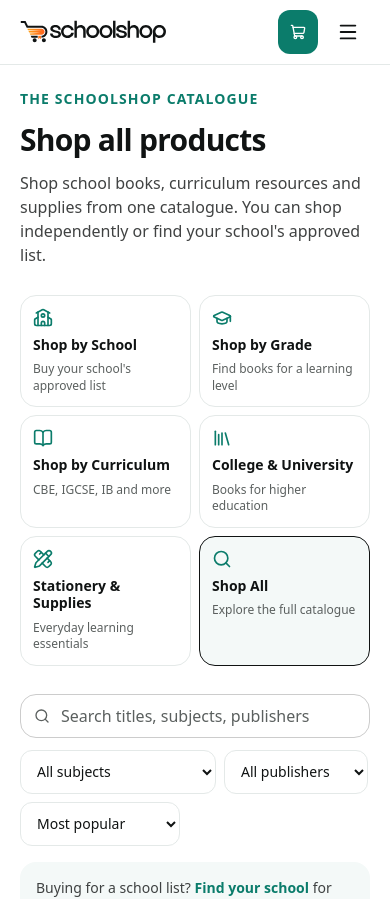
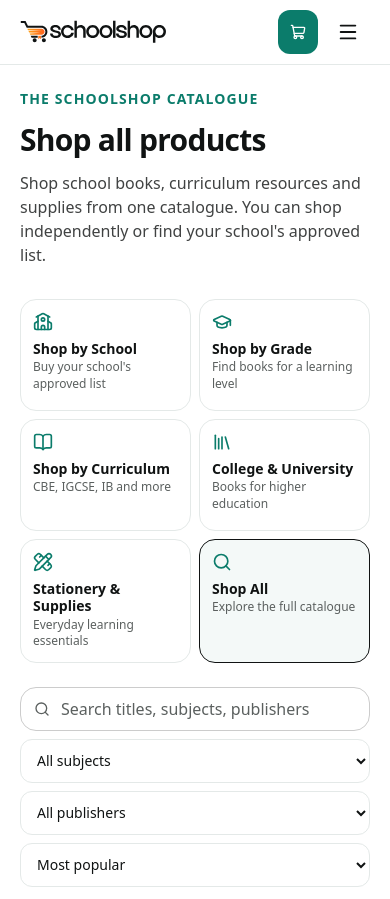
Before and after one commit to serenade18/schoolshop, a React (Vite) app: page /shop in a window 390 px wide. Shown: the top 899 px of the page. Built offline with nearby package versions, Linux system fonts and the light colour scheme.

Commit message:
Changed shop page

```diff
--- a/src/components/common/ProductCard.tsx
+++ b/src/components/common/ProductCard.tsx
@@ -43,8 +43,8 @@
             className="aspect-[3/4] w-full rounded-xl bg-paper object-cover"
           />
         ) : null}
-        <span style={{ display: product.imageUrl ? "none" : "flex" }}>
-          <BookCover product={product} index={index} />
+        <span className="w-full" style={{ display: product.imageUrl ? "none" : "flex" }}>
+          <BookCover product={product} index={index} className="w-full" />
         </span>
       </Link>
       <div className="flex flex-col gap-0.5">
--- a/src/pages/public/ShopPage.tsx
+++ b/src/pages/public/ShopPage.tsx
@@ -71,22 +71,26 @@
   const curriculumLabel = curriculumNames[curriculum] ?? curriculum.toUpperCase()
 
   return (
-    <div className="mx-auto flex max-w-6xl flex-col gap-7 px-5 pt-6 pb-16 md:pt-8">
+    <div className="mx-auto max-w-6xl px-5 pt-6 pb-16 md:pt-8">
       <header className="flex flex-col gap-3">
         <p className="text-sm font-bold tracking-[0.08em] text-accent-text uppercase">The SchoolShop catalogue</p>
         <h1 className="text-[clamp(30px,5vw,40px)] leading-tight font-semibold tracking-tight">{title}</h1>
         <p className="max-w-3xl text-ink/80">Shop school books, curriculum resources and supplies from one catalogue. You can shop independently or find your school's approved list.</p>
       </header>
 
-      <nav aria-label="Shop categories" className="grid grid-cols-2 gap-2 sm:grid-cols-3 lg:grid-cols-6">
+      <div className="mt-8 flex flex-col gap-8 lg:flex-row lg:gap-8">
+        <aside aria-label="Filters" className="flex w-full shrink-0 flex-col gap-6 lg:w-[250px]">
+          <nav aria-label="Shop categories" className="grid grid-cols-2 gap-2 sm:grid-cols-3 lg:grid-cols-1">
             {shopPaths.map((path) => {
               const Icon = path.icon
               const active = path.to === "/shop" ? category === "all" && view === "all" : path.to.includes("/schools") ? false : path.to.includes("view=grade") ? view === "grade" : path.to.includes("view=curriculum") ? view === "curriculum" : path.to.includes("college") ? category === "college" : category === "stationery"
               return (
-            <Link key={path.label} to={path.to} aria-current={active ? "page" : undefined} className={cn("flex min-h-28 flex-col gap-2 rounded-xl border p-3 transition-colors hover:border-ink/40 hover:bg-paper", active && "border-ink bg-paper")}>
-              <Icon className="size-5 text-accent-text" aria-hidden />
+                <Link key={path.label} to={path.to} aria-current={active ? "page" : undefined} className={cn("flex min-h-28 flex-col gap-2 rounded-xl border p-3 transition-colors hover:border-ink/40 hover:bg-paper lg:min-h-0 lg:flex-row lg:items-start lg:gap-3", active && "border-ink bg-paper")}>
+                  <Icon className="size-5 shrink-0 text-accent-text" aria-hidden />
+                  <span className="flex min-w-0 flex-col gap-0.5">
                     <span className="text-sm font-semibold leading-tight">{path.label}</span>
                     <span className="text-xs leading-snug text-muted-foreground">{path.description}</span>
+                  </span>
                 </Link>
               )
             })}
@@ -95,7 +99,7 @@
           {view === "grade" && (
             <div className="flex flex-col gap-2">
               <label htmlFor="grade-filter" className="text-sm font-semibold">Learning level</label>
-          <select id="grade-filter" value={grade} onChange={(e) => update("grade", e.target.value)} className="h-11 w-full max-w-sm rounded-lg border bg-surface px-3 text-sm">
+              <select id="grade-filter" value={grade} onChange={(e) => update("grade", e.target.value)} className="h-11 w-full rounded-lg border bg-surface px-3 text-sm">
                 {gradeBands.map((g) => <option key={g.id} value={g.id}>{g.name}</option>)}
               </select>
             </div>
@@ -104,7 +108,7 @@
           {view === "curriculum" && (
             <div className="flex flex-col gap-2">
               <label htmlFor="curriculum-filter" className="text-sm font-semibold">Curriculum</label>
-          <select id="curriculum-filter" value={curriculum} onChange={(e) => update("curriculum", e.target.value)} className="h-11 w-full max-w-sm rounded-lg border bg-surface px-3 text-sm">
+              <select id="curriculum-filter" value={curriculum} onChange={(e) => update("curriculum", e.target.value)} className="h-11 w-full rounded-lg border bg-surface px-3 text-sm">
                 <option value="cbe">CBE (Kenya)</option>
                 <option value="igcse">IGCSE</option>
                 <option value="ib">International Baccalaureate (IB)</option>
@@ -116,7 +120,7 @@
           {category === "stationery" && (
             <div className="flex flex-col gap-2">
               <label htmlFor="department-filter" className="text-sm font-semibold">Stationery department</label>
-          <select id="department-filter" value={params.get("department") ?? ""} onChange={(e) => update("department", e.target.value)} className="h-11 w-full max-w-sm rounded-lg border bg-surface px-3 text-sm">
+              <select id="department-filter" value={params.get("department") ?? ""} onChange={(e) => update("department", e.target.value)} className="h-11 w-full rounded-lg border bg-surface px-3 text-sm">
                 <option value="">All stationery</option>
                 <option value="writing">Writing & exercise books</option>
                 <option value="maths">Maths & geometry</option>
@@ -125,34 +129,33 @@
             </div>
           )}
 
-      <section aria-label="Catalogue results" className="flex flex-col gap-4">
-        <div className="flex flex-col gap-3 sm:flex-row sm:items-end sm:justify-between">
-          <div className="relative w-full sm:max-w-sm">
+          <div className="flex flex-col gap-2">
+            <div className="relative w-full">
               <Search className="pointer-events-none absolute top-1/2 left-3.5 size-4 -translate-y-1/2 text-muted-foreground" aria-hidden />
               <Input aria-label="Search products" value={search} onChange={(e) => update("search", e.target.value)} placeholder="Search titles, subjects, publishers" className="h-11 pl-10" />
             </div>
-          <div className="flex flex-wrap gap-2">
-            <select aria-label="Filter by subject" value={subject} onChange={(e) => update("subject", e.target.value)} className="h-11 min-w-36 rounded-lg border bg-surface px-3 text-sm">
+            <select aria-label="Filter by subject" value={subject} onChange={(e) => update("subject", e.target.value)} className="h-11 w-full rounded-lg border bg-surface px-3 text-sm">
               <option value="">All subjects</option>
               {Array.from(new Set(products.data?.results.map((p) => p.subject) ?? [])).sort().map((name) => <option key={name} value={name}>{name}</option>)}
             </select>
-            <select aria-label="Filter by publisher" value={publisher} onChange={(e) => update("publisher", e.target.value)} className="h-11 min-w-36 rounded-lg border bg-surface px-3 text-sm">
+            <select aria-label="Filter by publisher" value={publisher} onChange={(e) => update("publisher", e.target.value)} className="h-11 w-full rounded-lg border bg-surface px-3 text-sm">
               <option value="">All publishers</option>
               {Array.from(new Set(products.data?.results.map((p) => p.publisherName) ?? [])).sort().map((name) => <option key={name} value={name}>{name}</option>)}
             </select>
-            <select aria-label="Sort products" value={sort} onChange={(e) => update("sort", e.target.value)} className="h-11 rounded-lg border bg-surface px-3 text-sm">
+            <select aria-label="Sort products" value={sort} onChange={(e) => update("sort", e.target.value)} className="h-11 w-full rounded-lg border bg-surface px-3 text-sm">
               <option value="popular">Most popular</option>
               <option value="price_asc">Price: low to high</option>
               <option value="price_desc">Price: high to low</option>
               <option value="title">Name: A–Z</option>
             </select>
           </div>
-        </div>
 
           {view === "all" && category === "all" && !search && (
             <p className="rounded-xl bg-paper p-4 text-sm text-ink/80">Buying for a school list? <Link to="/schools" className="font-semibold text-accent-text hover:underline">Find your school</Link> for the complete approved list.</p>
           )}
+        </aside>
 
+        <section aria-label="Catalogue results" className="flex min-w-0 grow flex-col gap-4">
           <QueryBoundary query={products}>
             {(data) => (
               <>
@@ -161,7 +164,7 @@
                   {(search || subject || publisher || params.get("department")) && <Button variant="ghost" size="sm" onClick={() => setParams(new URLSearchParams([...params].filter(([key]) => !["search", "subject", "publisher", "department"].includes(key))))}>Clear filters</Button>}
                 </div>
                 {data.results.length ? (
-                <div className="grid grid-cols-2 gap-x-4 gap-y-6 sm:grid-cols-3 sm:gap-x-5 lg:grid-cols-4">
+                  <div className="grid grid-cols-2 gap-x-4 gap-y-6 sm:grid-cols-3 sm:gap-x-5 xl:grid-cols-4">
                     {data.results.map((product, index) => {
                       const added = !!extras[product.id]
                       return <ProductCard key={product.id} product={product} index={index} action={<Button size="sm" variant={added ? "secondary" : "outline"} aria-pressed={added} onClick={() => setExtraQty(product.id, added ? 0 : 1)}>{added ? "Added" : "Add"}</Button>} />
@@ -180,5 +183,6 @@
           </QueryBoundary>
         </section>
       </div>
+    </div>
   )
 }
```
Also changed, not shown: 2 other files (tests, documents, lock files or other folders). Lines whose indentation alone changed are shown as unchanged.
